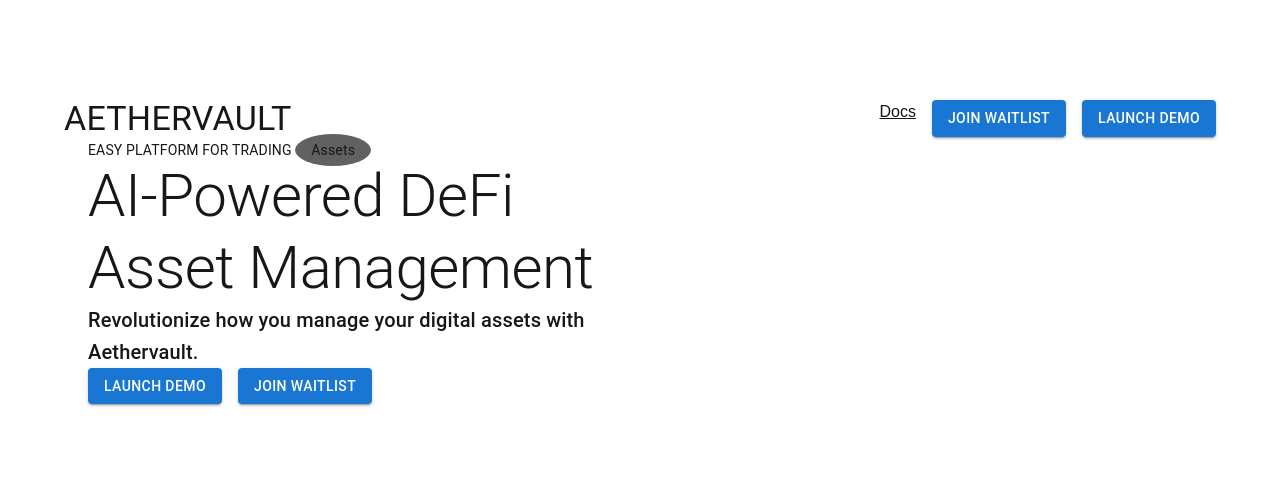
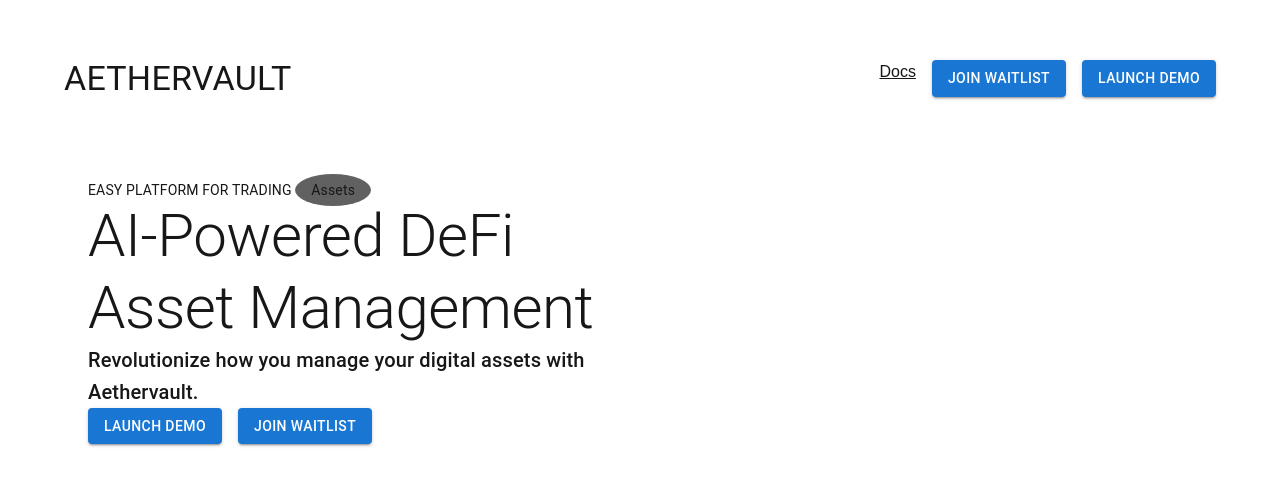
Before and after one commit to Hackathonzx/aethervault, a Next.js app: page / in a window 1280 px wide. Shown: the part 149-634 px from the top of the page. Built offline with nearby package versions, Linux system fonts and the light colour scheme.

Commit message:
fix: update Container marginTop style to use sx prop in Home component

```diff
--- a/src/app/page.tsx
+++ b/src/app/page.tsx
@@ -34,7 +34,7 @@ export default function Home() {
             <Button variant="contained" color="primary">Launch Demo</Button>
           </Box>
         </Box>
-        <Container component="main" marginTop={10} maxWidth="lg">
+        <Container component="main" sx={{ marginTop: 10 }} maxWidth="lg">
           <Grid container spacing={4} alignItems="center">
             <Grid item xs={12} md={6}>
               <Typography variant="body2">
```
